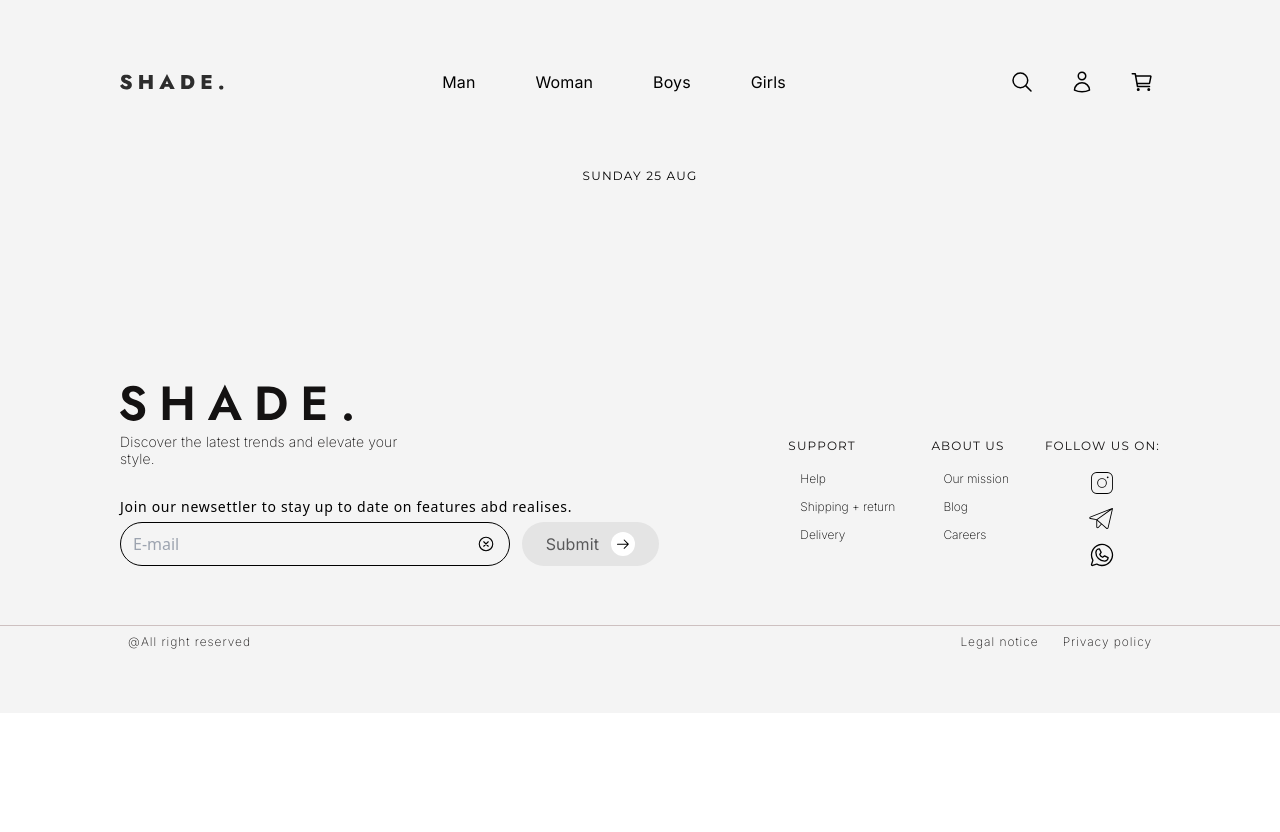
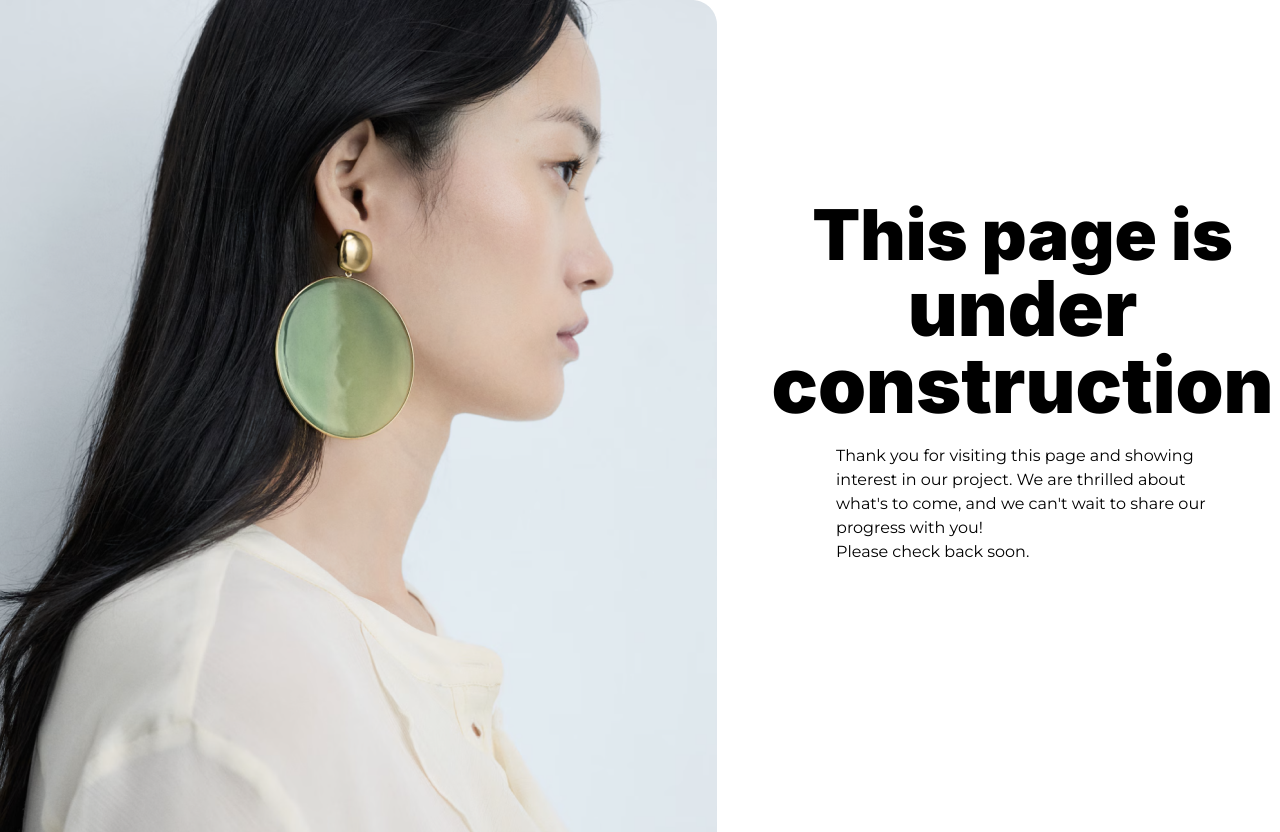
Before and after one commit to DianaKravchuk/Store, a React (Vite) app in the folder frontend/: page /order in a window 1280 px wide. Before the commit the page ends 800 px from the top, so only its background shows below. Built offline with nearby package versions, Linux system fonts and the light colour scheme.

Commit message:
account page fix

```diff
--- a/frontend/src/AppRoutes.tsx
+++ b/frontend/src/AppRoutes.tsx
@@ -8,7 +8,6 @@ import Layout from "./layout/Layout/Layout";
 import Uikit from "@pages/Ui-kit/Ui-kit";
 import Auth from "./pages/Auth";
 import ErrorPage from "./pages/ErrorPage";
-import Order from "./pages/Order";
 import Account from "./pages/Account";
 
 const route = createBrowserRouter(
@@ -16,7 +15,6 @@ const route = createBrowserRouter(
     <Route element={<Layout />} errorElement={<ErrorPage />}>
       <Route path="/" element={<Home />} />
       <Route path="/ui-kit" element={<Uikit />} />
-      <Route path="/order" element={<Order />} />
       <Route path="/auth/:authPage?" element={<Auth />} />
       <Route path="/account/:accountPage?" element={<Account />} />
     </Route>,
--- a/frontend/src/components/ProductCard/ProductCard.tsx
+++ b/frontend/src/components/ProductCard/ProductCard.tsx
@@ -9,7 +9,7 @@ const ProductCard: React.FC<ProductCardProps> = ({
   priceBeforeSale,
   size,
   backgroundImage,
-  isPreview,
+  isPreview = false,
 }) => {
   const sizeClass = {
     small: "size-[331px]",
@@ -26,7 +26,11 @@ const ProductCard: React.FC<ProductCardProps> = ({
       onMouseLeave={() => setIsHovered(false)}
     >
       <div
-        className={`absolute inset-0 bg-cover bg-top  ${isHovered ? "transform transition-transform duration-300 scale-105" : ""}`}
+        className={`absolute inset-0 bg-cover bg-top ${
+          isHovered
+            ? "transform transition-transform duration-300 scale-105"
+            : ""
+        }`}
         style={{
           backgroundImage: backgroundImage
             ? `url(${backgroundImage})`
@@ -34,9 +38,7 @@ const ProductCard: React.FC<ProductCardProps> = ({
         }}
       ></div>
 
-      {isPreview === true ? (
-        <></>
-      ) : (
+      {!isPreview && (
         <div className="z-10 h-full flex flex-col justify-between">
           <div className="w-full flex justify-end">
             <CiHeart size={24} />
--- a/frontend/src/components/ProductCard/types.ts
+++ b/frontend/src/components/ProductCard/types.ts
@@ -5,5 +5,5 @@ export interface ProductCardProps {
   size: "small" | "medium" | "large";
   priceBeforeSale?: number;
   backgroundImage: string;
-  isPreview: boolean;
+  isPreview?: boolean;
 }
--- a/frontend/src/modules/SaleProducts/SaleProducts.tsx
+++ b/frontend/src/modules/SaleProducts/SaleProducts.tsx
@@ -32,7 +32,6 @@ const SaleProducts: React.FC = () => {
           size={"large"}
           backgroundImage={shirt}
           priceBeforeSale={45}
-          isPreview={false}
         />
         <div className="flex flex-col gap-6">
           {testProducts.map((item) => (
@@ -44,7 +43,6 @@ const SaleProducts: React.FC = () => {
               size={"small"}
               backgroundImage={item.backgroundImage}
               priceBeforeSale={item.priceBeforeSale}
-              isPreview={false}
             />
           ))}
         </div>
--- a/frontend/src/pages/Account/components/OrderPreview/OrderPreview.tsx
+++ b/frontend/src/pages/Account/components/OrderPreview/OrderPreview.tsx
@@ -2,13 +2,7 @@ import { FC } from "react";
 import { Link } from "react-router-dom";
 import { OrderProps } from "./types";
 import ProductCard from "@/components/ProductCard/ProductCard";
-
-const formatDate = (date: Date) => {
-  const dayOfWeek = date.toLocaleDateString("en-US", { weekday: "long" });
-  const day = date.toLocaleDateString("en-US", { day: "2-digit" });
-  const month = date.toLocaleDateString("en-US", { month: "short" });
-  return `${dayOfWeek} ${day} ${month}`;
-};
+import { formatDate } from "../../../../utils/functions";
 
 const OrderPreview: FC<OrderProps> = ({ id, price, status, items, date }) => {
   const formattedDate = formatDate(date ? new Date(date) : new Date());
@@ -41,7 +35,7 @@ const OrderPreview: FC<OrderProps> = ({ id, price, status, items, date }) => {
             title={item.title}
             size={item.size}
             backgroundImage={item.backgroundImage}
-            isPreview={item.isPreview}
+            isPreview={true}
           />
         ))}
       </div>
--- a/frontend/src/pages/Account/temporaryOrderData.ts
+++ b/frontend/src/pages/Account/temporaryOrderData.ts
@@ -13,14 +13,12 @@ export const testOrder: OrderProps[] = [
         title: "Men`s t-shirt",
         backgroundImage: shirt,
         size: "small",
-        isPreview: true,
       },
       {
         id: 34534,
         title: "Men`s t-shirt",
         backgroundImage: shirt,
         size: "small",
-        isPreview: true,
       },
     ],
   },
@@ -35,14 +33,12 @@ export const testOrder: OrderProps[] = [
         title: "Men`s t-shirt",
         backgroundImage: shirt,
         size: "small",
-        isPreview: true,
       },
       {
         id: 76743,
         title: "Men`s t-shirt",
         backgroundImage: shirt,
         size: "small",
-        isPreview: true,
       },
     ],
   },
@@ -57,14 +53,12 @@ export const testOrder: OrderProps[] = [
         title: "Men`s t-shirt",
         backgroundImage: shirt,
         size: "small",
-        isPreview: true,
       },
       {
         id: 76743,
         title: "Men`s t-shirt",
         backgroundImage: shirt,
         size: "small",
-        isPreview: true,
       },
     ],
   },
--- a/frontend/src/pages/Order/Order.tsx
+++ b/frontend/src/pages/Order/Order.tsx
@@ -1,12 +1,6 @@
 import { FC } from "react";
 import { OrderProps } from "../Account/components/OrderPreview/types";
-
-const formatDate = (date: Date) => {
-  const dayOfWeek = date.toLocaleDateString("en-US", { weekday: "long" });
-  const day = date.toLocaleDateString("en-US", { day: "2-digit" });
-  const month = date.toLocaleDateString("en-US", { month: "short" });
-  return `${dayOfWeek} ${day} ${month}`;
-};
+import { formatDate } from "../../utils/functions";
 
 const Order: FC<OrderProps> = ({ id, status, date }) => {
   const formattedDate = formatDate(date ? new Date(date) : new Date());
--- /dev/null
+++ b/frontend/src/utils/functions.ts
@@ -0,0 +1,6 @@
+export const formatDate = (date: Date) => {
+  const dayOfWeek = date.toLocaleDateString("en-US", { weekday: "long" });
+  const day = date.toLocaleDateString("en-US", { day: "2-digit" });
+  const month = date.toLocaleDateString("en-US", { month: "short" });
+  return `${dayOfWeek} ${day} ${month}`;
+};
```
